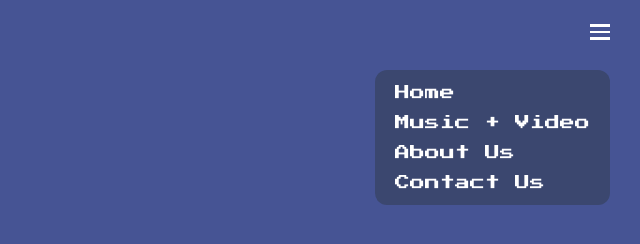
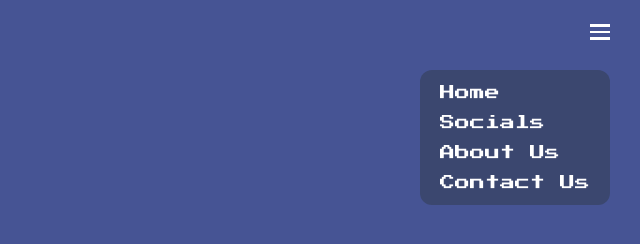
Before and after one commit to mitujiofficial/mitujiofficial.github.io, a plain HTML site: page Contact us.html in a window 1280 px wide. Both pictures are taken after a click on the element 1240 px from the left and 31 px from the top of the page. Shown: the whole page, without its empty margins (640-1280 px from the left). Drawn offline with Linux system fonts and the light colour scheme.

Commit message:
Update Contact us.html

```diff
--- a/Contact us.html
+++ b/Contact us.html
@@ -81,7 +81,7 @@
   <!-- Menu Links -->
   <div class="menu" id="dropdownMenu">
     <a onclick="window.location.href='index.html'">Home</a>
-    <a onclick="window.location.href='Music + Video.html'">Music + Video</a>
+    <a onclick="window.location.href='Socials.html'">Socials</a>
     <a onclick="window.location.href='About Us.html'">About Us</a>
     <a onclick="window.location.href='Contact Us.html'">Contact Us</a>
 
```
